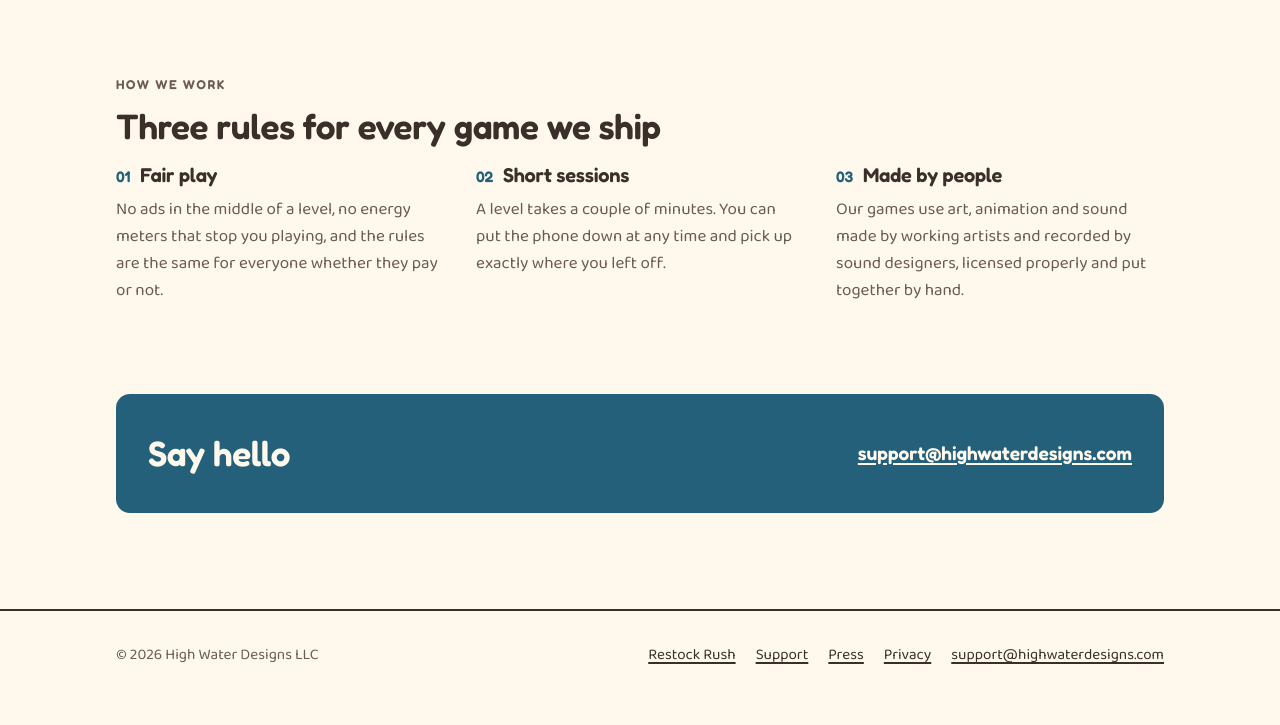
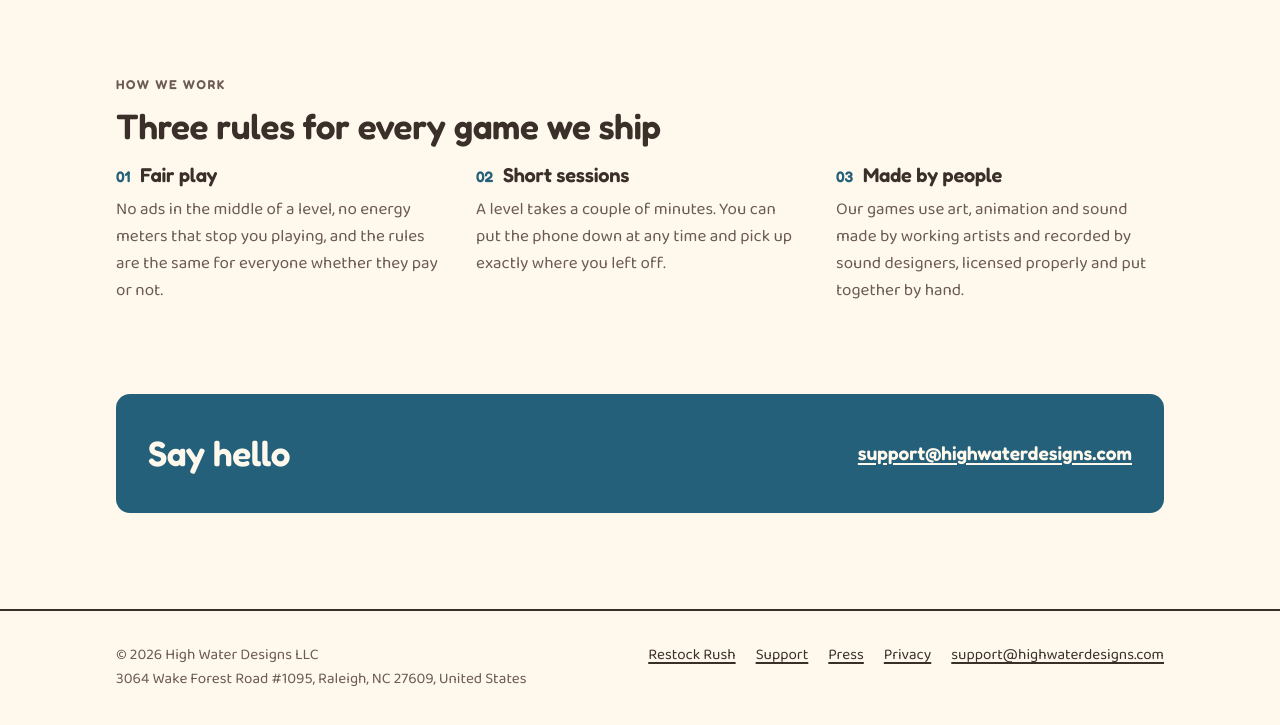
Before and after one commit to High-Water-Designs-LLC/high-water-designs-llc.github.io, a plain HTML site: page index.html in a window 1280 px wide. Shown: the part 1185-1910 px from the top of the page. Drawn offline with Linux system fonts and the light colour scheme.

Commit message:
Add the business mailing address to the footer and press fact sheet
Co-Authored-By: Claude Opus 5.5 <noreply@anthropic.com>
Claude-Session: https://claude.ai/code/session_01U3JMMwz44n5xr8eRBFoF4B

```diff
--- a/index.html
+++ b/index.html
@@ -126,7 +126,7 @@
 </main>
 <footer class="site-footer">
   <div class="wrap">
-    <p>&copy; 2026 High Water Designs LLC</p>
+    <p>&copy; 2026 High Water Designs LLC<br>3064 Wake Forest Road #1095, Raleigh, NC 27609, United States</p>
     <nav aria-label="Footer">
       <a href="/restockrush/">Restock Rush</a>
       <a href="/support/">Support</a>
```
Also changed, not shown: 404.html (+1 -1 lines), press/index.html (+2 -1 lines), restockrush/index.html (+1 -1 lines), restockrush/privacy/index.html (+1 -1 lines), support/index.html (+1 -1 lines), 1 other file.
